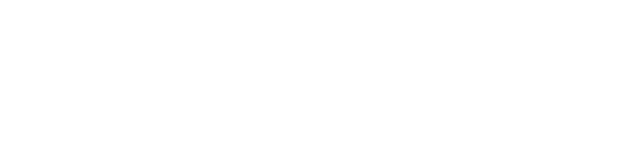
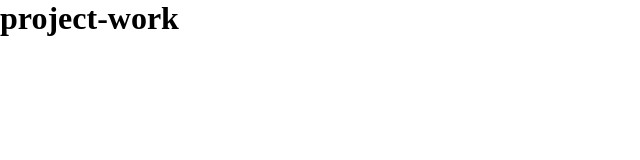
Before and after one commit to des384/spbkitchen, a website: page app/index.html in a window 1280 px wide. Shown: the whole page, without its empty margins (0-640 px from the left). Drawn offline with Linux system fonts and the light colour scheme.

Commit message:
add h1 proj-work

```diff
--- a/app/index.html
+++ b/app/index.html
@@ -12,7 +12,9 @@
 
   <header class="header"></header>
   <div class="wrapper">
-    <main class="main"></main>
+    <main class="main">
+  <h1>project-work</h1>
+    </main>
     <footer class="footer"></footer>
   </div>
 
```
